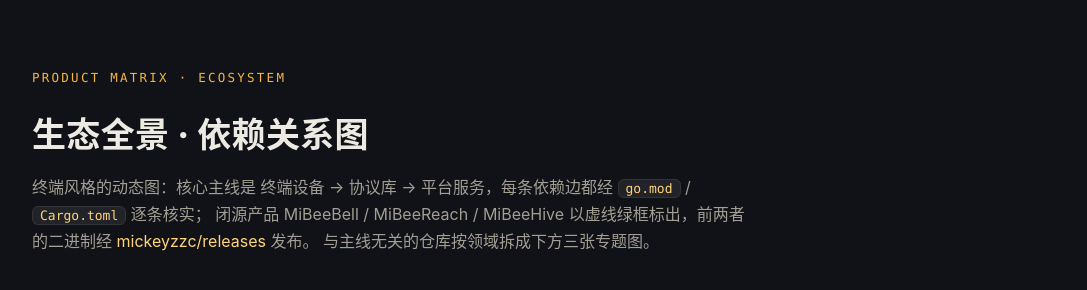
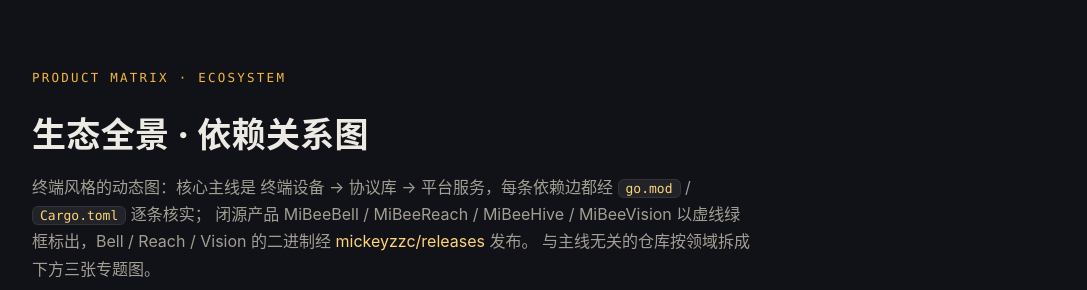
Before and after one commit to Mi-Bee-Studio/Mi-Bee-Studio.github.io, a plain HTML site: page index.html in a window 1280 px wide. Shown: the part 733-1023 px from the top of the page, without its empty margins (96-1183 px from the left). Drawn offline with Linux system fonts and the light colour scheme.

Commit message:
docs: 主页文案随核心矩阵同步——18 条边、闭源组补 MiBeeVision；Bell/Reach/Vision 二进制已在发布会发布

```diff
--- a/index.html
+++ b/index.html
@@ -77,13 +77,13 @@
     <p class="section-sub">
       终端风格的动态图：核心主线是 终端设备 → 协议库 → 平台服务，每条依赖边都经
       <code class="mono">go.mod</code> / <code class="mono">Cargo.toml</code> 逐条核实；
-      闭源产品 MiBeeBell / MiBeeReach / MiBeeHive 以虚线绿框标出，前两者的二进制经
+      闭源产品 MiBeeBell / MiBeeReach / MiBeeHive / MiBeeVision 以虚线绿框标出，Bell / Reach / Vision 的二进制经
       <a href="https://github.com/mickeyzzc/releases" target="_blank" rel="noopener">mickeyzzc/releases</a> 发布。
       与主线无关的仓库按领域拆成下方三张专题图。
     </p>
     <figure class="matrix-fig">
       <a href="https://github.com/Mi-Bee-Studio" target="_blank" rel="noopener" aria-label="前往 GitHub 组织主页查看仓库">
-        <img src="assets/product-matrix.svg" alt="Mi&Bee Studio 产品矩阵 · 核心主线：终端设备、协议库、平台服务，16 个公开仓库与 17 条已核实关系边，含闭源产品 MiBeeBell、MiBeeReach 与 MiBeeHive" width="980" height="660">
+        <img src="assets/product-matrix.svg" alt="Mi&Bee Studio 产品矩阵 · 核心主线：终端设备、协议库、平台服务，16 个公开仓库与 18 条已核实关系边，含闭源产品 MiBeeBell、MiBeeReach、MiBeeHive 与 MiBeeVision" width="980" height="660">
       </a>
     </figure>
     <p class="matrix-note">图里的光点会动 —— 与 GitHub 组织首页同款 ═▶ RTSP · ONVIF · GB28181 取流 · events 告警事件</p>
@@ -278,8 +278,8 @@
       </p>
       <p>
         除了公开仓库，蜂巢里还有一批私有维护的产品：运维工具链供应链中枢 <b>MiBeeHive</b>、
-        统一远程管理平台 <b>MiBeeReach</b>、边缘运维 Agent <b>Kite</b> 与统一设备交互协议 <b>MDP</b>。
-        其中告警通知中心 <b>MiBeeBell</b> 与 <b>MiBeeReach</b> 的功能介绍已公开，二进制将经
+        统一远程管理平台 <b>MiBeeReach</b>、视频 AI 引擎 <b>MiBeeVision</b>、边缘运维 Agent <b>Kite</b> 与统一设备交互协议 <b>MDP</b>。
+        其中告警通知中心 <b>MiBeeBell</b>、<b>MiBeeReach</b> 与 <b>MiBeeVision</b> 的功能介绍与二进制已在
         <a href="https://github.com/mickeyzzc/releases" target="_blank" rel="noopener">mickeyzzc/releases</a> 发布。
       </p>
       <div class="cap-pills">
```
